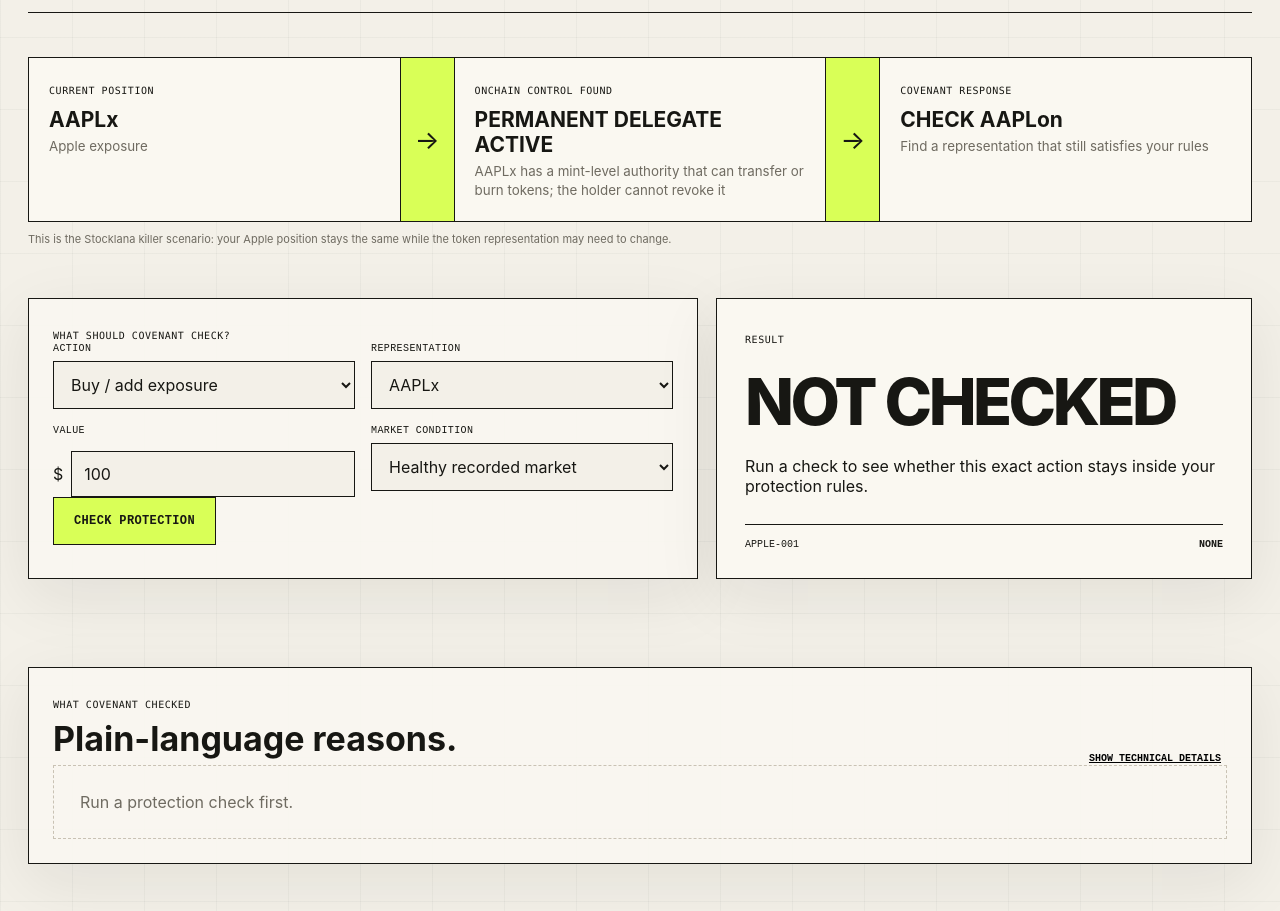
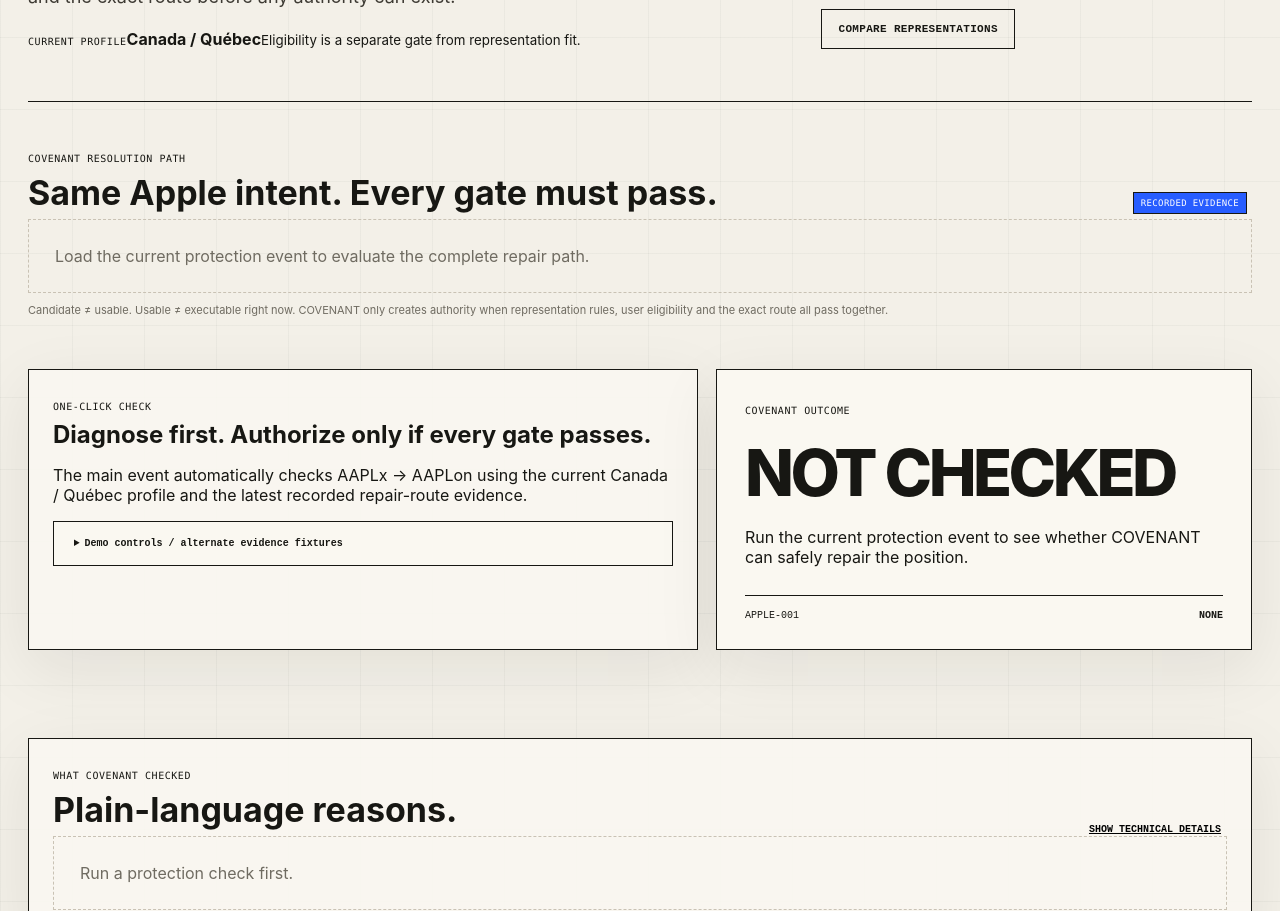
Before and after one commit to Faadil1/covenant, a website with bundled scripts: page demo/runtime.html in a window 1280 px wide. Shown: the part 539-1450 px from the top of the page. Built offline with nearby package versions, Linux system fonts and the light colour scheme.

Commit message:
demo: turn protection check into one-click repair journey

```diff
--- a/demo/runtime.html
+++ b/demo/runtime.html
@@ -11,20 +11,16 @@
 </nav>
 <button class="wallet-pill" data-wallet-connect>CONNECT WALLET</button>
 </header><main class="page">
-<section class="page-head user-head"><div><p class="kicker">PROTECTION CHECK</p><h1>Would this action keep<br>your Apple position <em>protected?</em></h1><p class="lede">COVENANT checks the representation, your eligibility, your rules and the exact action before authority exists.</p></div><div class="hero-actions"><button class="button button--acid" id="loadAcquireScenario">HEALTHY APPLE BUY</button><button class="button button--secondary" id="loadMigrateScenario">REPRESENTATION NEEDS SWITCH</button></div></section>
+<section class="page-head user-head"><div><p class="kicker">PROTECTION EVENT</p><h1>Can COVENANT repair<br>your Apple position <em>safely?</em></h1><p class="lede">One action checks the current representation, a candidate replacement, your eligibility and the exact route before any authority can exist.</p><div class="profile-line"><span class="eyebrow">CURRENT PROFILE</span><strong>Canada / Québec</strong><small>Eligibility is a separate gate from representation fit.</small></div></div><div class="hero-actions"><button class="button button--acid button--large" id="loadMigrateScenario">RUN CURRENT PROTECTION EVENT</button><a class="button button--secondary" href="/claims">COMPARE REPRESENTATIONS</a></div></section>
 <section class="section protection-event" id="protectionEvent">
-<div class="event-story">
-  <div><span class="eyebrow">CURRENT POSITION</span><strong>AAPLx</strong><small>Apple exposure</small></div>
-  <div class="event-arrow">→</div>
-  <div><span class="eyebrow">ONCHAIN CONTROL FOUND</span><strong>PERMANENT DELEGATE ACTIVE</strong><small>AAPLx has a mint-level authority that can transfer or burn tokens; the holder cannot revoke it</small></div>
-  <div class="event-arrow">→</div>
-  <div><span class="eyebrow">COVENANT RESPONSE</span><strong>CHECK AAPLon</strong><small>Find a representation that still satisfies your rules</small></div>
-</div>
-<p class="event-caption" id="scenarioContext">This is the Stocklana killer scenario: your Apple position stays the same while the token representation may need to change.</p>
+<div class="section-inline"><div><span class="eyebrow">COVENANT RESOLUTION PATH</span><h2>Same Apple intent. Every gate must pass.</h2></div><span class="badge badge--info">RECORDED EVIDENCE</span></div>
+<div class="repair-flow" id="repairFlow"><div class="empty-state">Load the current protection event to evaluate the complete repair path.</div></div>
+<p class="event-caption">Candidate ≠ usable. Usable ≠ executable right now. COVENANT only creates authority when representation rules, user eligibility and the exact route all pass together.</p>
 </section>
 <section class="section"><div class="protection-check-layout">
-<form id="runtimeForm" class="panel"><span class="eyebrow">WHAT SHOULD COVENANT CHECK?</span><div class="form-grid"><div class="field"><label>Action</label><select name="operator"><option value="ACQUIRE">Buy / add exposure</option><option value="MIGRATE">Switch representation</option></select></div><div class="field"><label>Representation</label><select name="targetClaim"><option>AAPLx</option><option>AAPLon</option></select></div><div class="field"><label>Value</label><div class="input-unit"><span>$</span><input name="amountUsd" type="number" value="100" min="0" step="1"></div></div><div class="field"><label>Market condition</label><select name="profile"><option value="t3">Healthy recorded market</option><option value="t4">Control-sensitive switch scenario</option><option value="stale">Stale evidence</option></select></div></div><button class="button button--acid button--large" type="submit">CHECK PROTECTION</button></form>
-<div class="result-card" id="resultCard"><span class="eyebrow">RESULT</span><div id="decision" class="user-decision">NOT CHECKED</div><p id="decisionHuman">Run a check to see whether this exact action stays inside your protection rules.</p><div class="current-mini"><span data-position-id>APPLE-001</span><strong data-current-claim>NONE</strong></div></div>
+<div class="panel protection-event-summary"><span class="eyebrow">ONE-CLICK CHECK</span><h2>Diagnose first. Authorize only if every gate passes.</h2><p>The main event automatically checks AAPLx → AAPLon using the current Canada / Québec profile and the latest recorded repair-route evidence.</p>
+<details class="advanced runtime-controls"><summary>Demo controls / alternate evidence fixtures</summary><form id="runtimeForm" class="panel"><div class="form-grid"><div class="field"><label>Action</label><select name="operator"><option value="ACQUIRE">Buy / add exposure</option><option value="MIGRATE">Switch representation</option></select></div><div class="field"><label>Representation</label><select name="targetClaim"><option>AAPLx</option><option>AAPLon</option></select></div><div class="field"><label>Value</label><div class="input-unit"><span>$</span><input name="amountUsd" type="number" value="10" min="0" step="1"></div></div><div class="field"><label>Market evidence</label><select name="profile"><option value="repairLatest">Latest recorded repair revalidation</option><option value="t4">Historical migration snapshot</option><option value="t3">Historical acquisition snapshot</option><option value="stale">Stale evidence simulation</option></select></div></div><div class="hero-actions"><button class="button button--acid" type="submit">CHECK EXACT ACTION</button><button class="button button--secondary" id="loadAcquireScenario" type="button">LOAD HISTORICAL BUY INPUTS</button></div></form></details></div>
+<div class="result-card" id="resultCard"><span class="eyebrow">COVENANT OUTCOME</span><div id="decision" class="user-decision">NOT CHECKED</div><p id="decisionHuman">Run the current protection event to see whether COVENANT can safely repair the position.</p><div class="current-mini"><span data-position-id>APPLE-001</span><strong data-current-claim>NONE</strong></div></div>
 </div></section>
 
 <section class="section"><div class="panel"><div class="section-inline"><div><span class="eyebrow">WHAT COVENANT CHECKED</span><h2>Plain-language reasons.</h2></div><button class="text-button" id="toggleTechnical" type="button">SHOW TECHNICAL DETAILS</button></div><div id="ruleResults"><div class="empty-state">Run a protection check first.</div></div></div></section>
```
